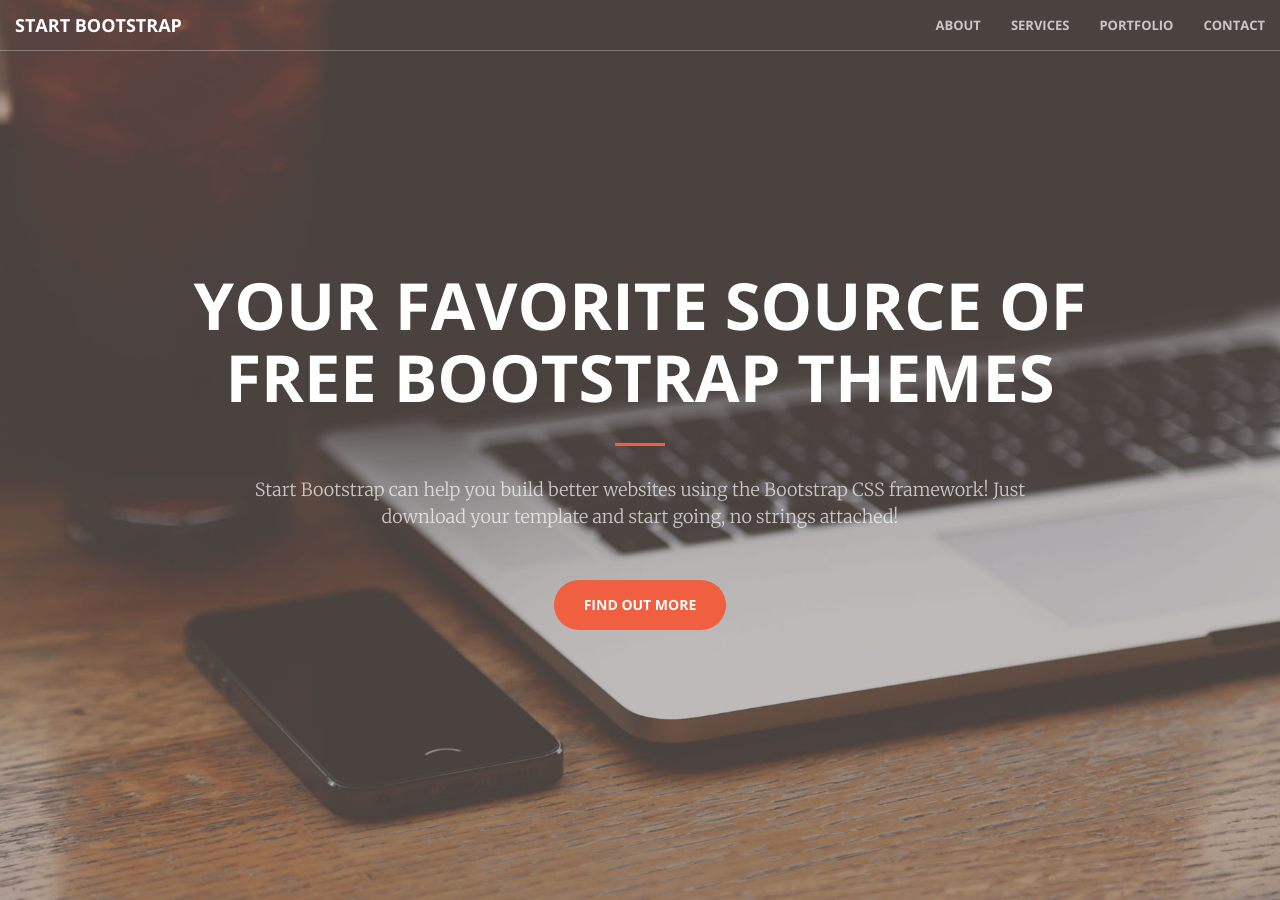
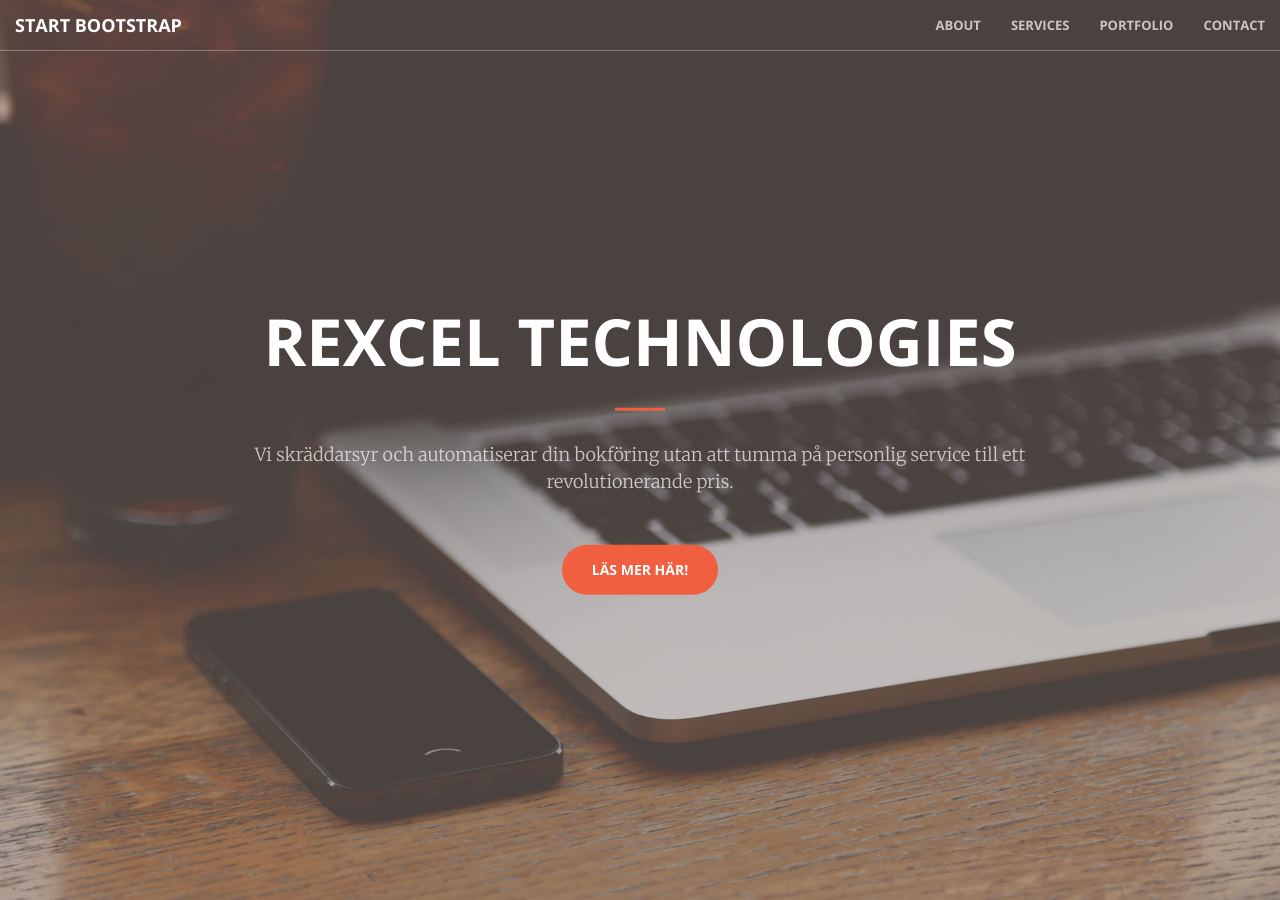
Before and after one commit to HanBiru/HanBiru.github.io, a Jekyll site: the page built from index.html, in a window 1280 px wide and 900 px high. Built offline with Jekyll 4.4.1, drawn with Linux system fonts in a browser that asks for light colours; some of the changed text lies outside the part shown.

Commit message:
Testing local server

```diff
--- a/_config.yml
+++ b/_config.yml
@@ -1,6 +1,6 @@
 # Site settings
 title:
-email:
+email: service@rextec.se
 description: > # this means to ignore newlines until "baseurl:"
 baseurl: "" # the subpath of your site, e.g. /blog/
 url: "" # the base hostname & protocol for your site
--- a/_includes/call-to-action.html
+++ b/_includes/call-to-action.html
@@ -2,10 +2,15 @@
     <div class="container">
         <div class="row">
             <div class="col-lg-8 col-lg-offset-2 text-center">
-                <h2 class="section-heading">We've got what you need!</h2>
+                <h2 class="section-heading">Vi sköter följande:</h2>
                 <hr class="light">
-                <p class="text-faded">Start Bootstrap has everything you need to get your new website up and running in no time! All of the templates and themes on Start Bootstrap are open source, free to download, and easy to use. No strings attached!</p>
-                <a href="#" class="btn btn-default btn-xl">Get Started!</a>
+                <p class="text-faded">- Löpande bokföring</p>
+                <p class="text-faded">- Lön och arbetsgivardeklaration</p>
+                <p class="text-faded">- Momsredovisning</p>
+                <p class="text-faded">- Kundfordran</p>
+                <p class="text-faded">- Leverantörsfakturor</p>
+
+                <a href="#" class="btn btn-default btn-xl">Se priser!</a>
             </div>
         </div>
     </div>
--- a/_includes/header.html
+++ b/_includes/header.html
@@ -1,10 +1,10 @@
 <header>
     <div class="header-content">
         <div class="header-content-inner">
-            <h1>Your Favorite Source of Free Bootstrap Themes</h1>
+            <h1>ReXcel Technologies</h1>
             <hr>
-            <p>Start Bootstrap can help you build better websites using the Bootstrap CSS framework! Just download your template and start going, no strings attached!</p>
-            <a href="#about" class="btn btn-primary btn-xl page-scroll">Find Out More</a>
+            <p>Vi skräddarsyr och automatiserar din bokföring utan att tumma på personlig service till ett revolutionerande pris. </p>
+            <a href="#about" class="btn btn-primary btn-xl page-scroll">Läs mer här!</a>
         </div>
     </div>
 </header>
```
